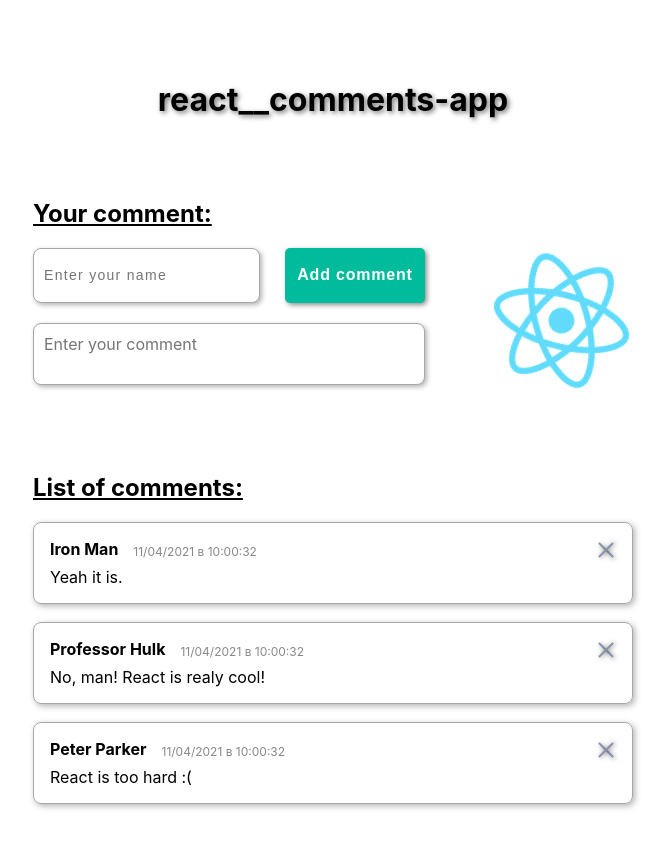
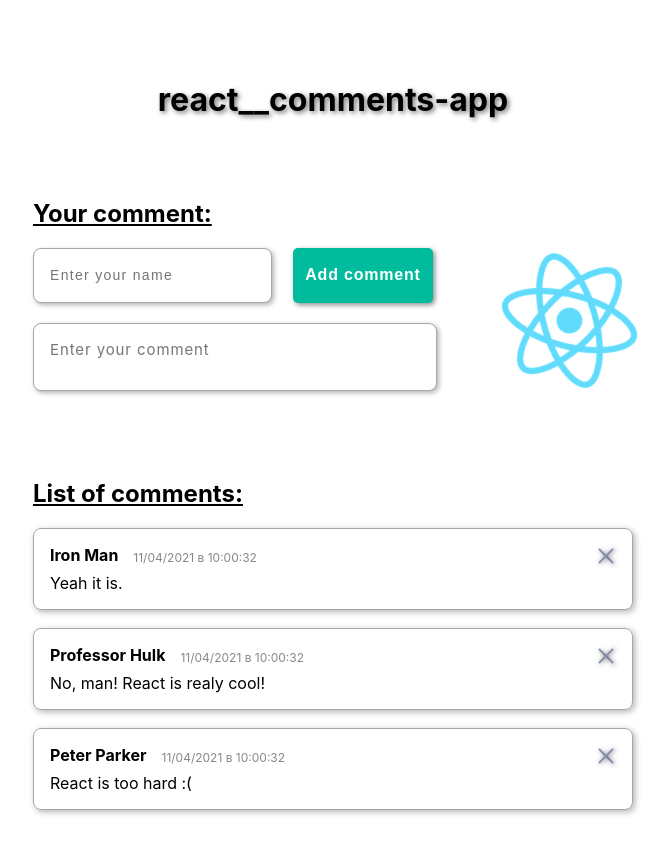
Before and after one commit to KonstHardy/react__comments-app, a React app: page / in a window 1280 px wide. Shown: the whole page, without its empty margins (307-976 px from the left). Built offline with nearby package versions, Linux system fonts and the light colour scheme.

Commit message:
[fix] addComment styles
[fix] inputName & inputText;

```diff
--- a/src/components/addComment/AddComment.css
+++ b/src/components/addComment/AddComment.css
@@ -13,15 +13,16 @@
 .form__inputName {
   width: 205px;
   height: 33px;
-  padding: 10px;
+  padding: 10px 16px;
   margin-bottom: 20px;
   font-size: 14px;
   letter-spacing: 1.3px;
 }
 .form__inputText {
   width: 370px;
-  padding: 10px;
-  font-size: 16px;
+  padding: 16px 16px 12px;
+  font-size: 15px;
+  letter-spacing: 0.9px;
   resize: none;
   font-family: -apple-system, BlinkMacSystemFont, "Segoe UI", "Roboto", "Oxygen",
     "Ubuntu", "Cantarell", "Fira Sans", "Droid Sans", "Helvetica Neue",
@@ -33,7 +34,7 @@
 .form__inputText {
   border-radius: 8px;
   border: 1px solid #a7a7a7;
-  color: #6b6b6b;
+  color: #202020;
   outline: none;
   cursor: pointer;
   box-shadow: 2px 2px 5px rgba(0, 0, 0, 0.3);
```
